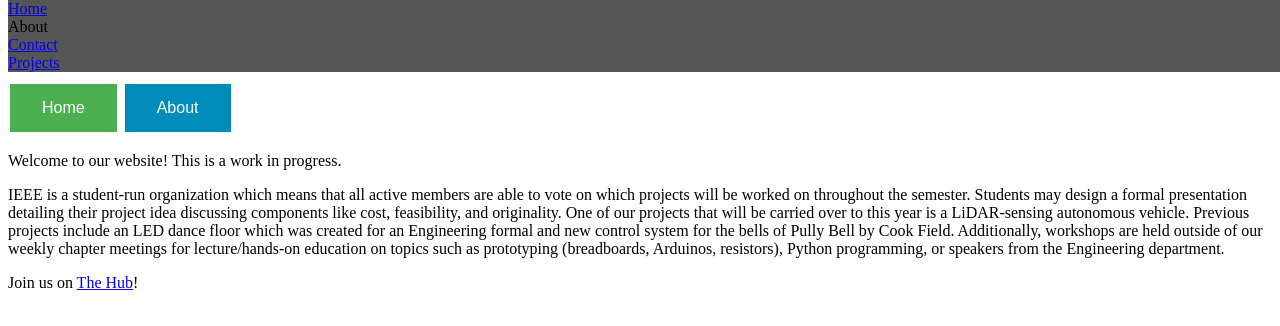
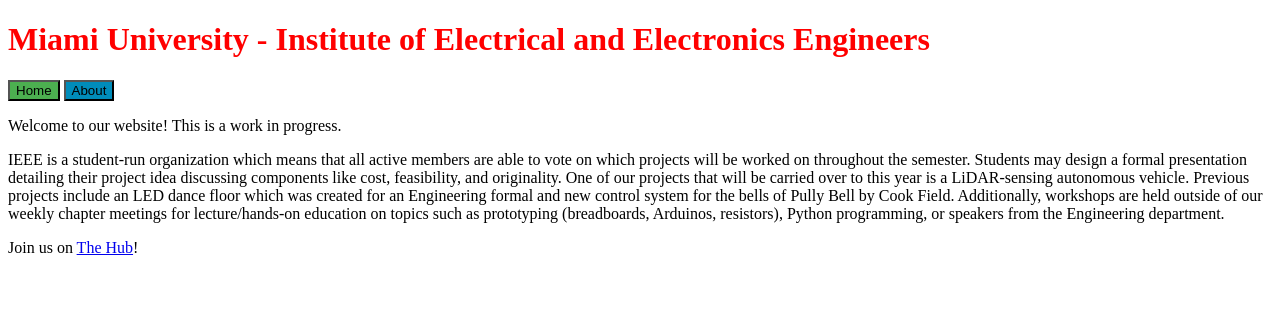
Before and after one commit to baileyhawk/IEEE-Website, a plain HTML site: page index.html in a window 1280 px wide. Drawn offline with Linux system fonts and the light colour scheme.

Commit message:
Update index.html

```diff
--- a/index.html
+++ b/index.html
@@ -1,13 +1,14 @@
 <!DOCTYPE HTML>
 <html>
 <link rel="stylesheet" type="text/css" href="style.css" />
-<ul id="navBar">
+
+<style>
+  <ul id="navBar">
   <li><a href="#top">Home</a></li>
   <li><a>About</a></li>
   <li><a href="#contact">Contact</a></li>
   <li><a href="#projects">Projects</a></li>
 </ul>
-<style>
 .button {
   border: none;
   color: white;
```
